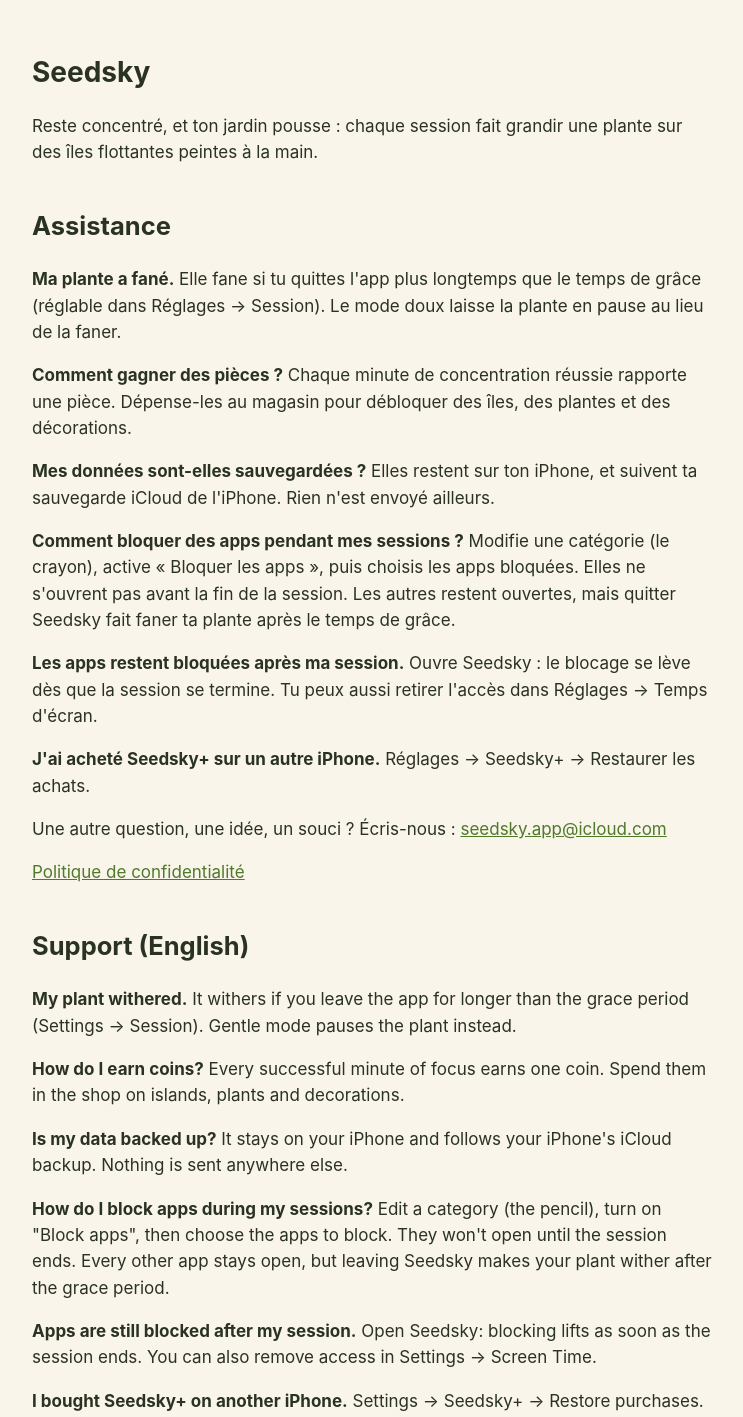
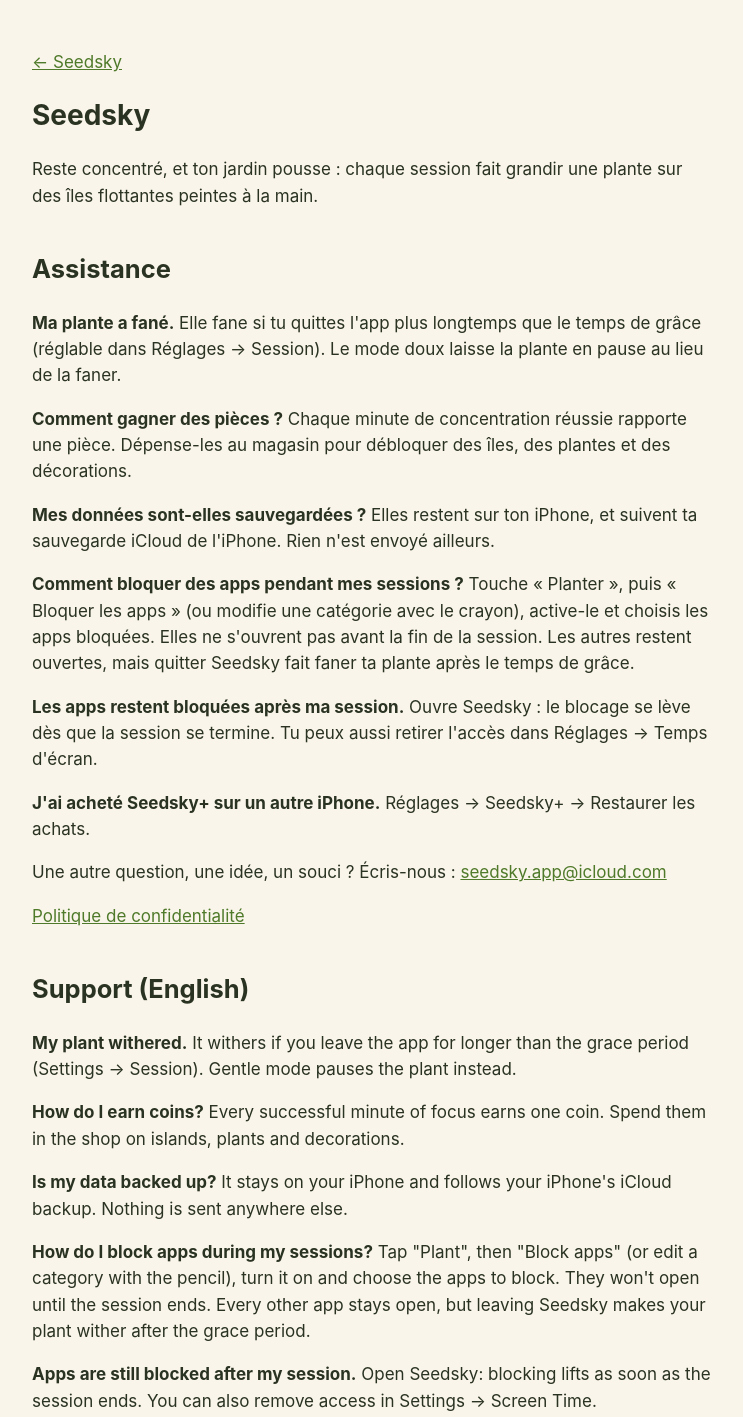
Before and after one commit to SeedskyApp/seedsky, a plain HTML site: page index.html in a window 1280 px wide. Shown: the top 1417 px of the page, without its empty margins (268-1011 px from the left). Drawn offline with Linux system fonts and the light colour scheme.

Commit message:
Add files via upload

```diff
--- a/index.html
+++ b/index.html
@@ -3,6 +3,9 @@
 <head>
 <meta charset="utf-8">
 <meta name="viewport" content="width=device-width, initial-scale=1">
+<meta name="description" content="Aide Seedsky : bloquer des apps, minuteur Pomodoro, pièces, données. Seedsky help: app blocking, Pomodoro timer, coins and privacy.">
+<link rel="canonical" href="https://seedskyapp.github.io/seedsky/">
+<meta name="apple-itunes-app" content="app-id=6834386341">
 <title>Seedsky — Assistance / Support</title>
 <style>
   body { font: 17px/1.55 -apple-system, system-ui, sans-serif; max-width: 680px; margin: 0 auto; padding: 32px 16px; color: #2a3322; background: #faf5ea; }
@@ -11,6 +14,7 @@
 </style>
 </head>
 <body>
+<p><a href="https://seedskyapp.github.io/">← Seedsky</a></p>
 <h1>Seedsky</h1>
 <p>Reste concentré, et ton jardin pousse : chaque session fait grandir une plante sur des îles flottantes peintes à la main.</p>
 
@@ -18,7 +22,7 @@
 <p><strong>Ma plante a fané.</strong> Elle fane si tu quittes l'app plus longtemps que le temps de grâce (réglable dans Réglages → Session). Le mode doux laisse la plante en pause au lieu de la faner.</p>
 <p><strong>Comment gagner des pièces ?</strong> Chaque minute de concentration réussie rapporte une pièce. Dépense-les au magasin pour débloquer des îles, des plantes et des décorations.</p>
 <p><strong>Mes données sont-elles sauvegardées ?</strong> Elles restent sur ton iPhone, et suivent ta sauvegarde iCloud de l'iPhone. Rien n'est envoyé ailleurs.</p>
-<p><strong>Comment bloquer des apps pendant mes sessions ?</strong> Modifie une catégorie (le crayon), active « Bloquer les apps », puis choisis les apps bloquées. Elles ne s'ouvrent pas avant la fin de la session. Les autres restent ouvertes, mais quitter Seedsky fait faner ta plante après le temps de grâce.</p>
+<p><strong>Comment bloquer des apps pendant mes sessions ?</strong> Touche « Planter », puis « Bloquer les apps » (ou modifie une catégorie avec le crayon), active-le et choisis les apps bloquées. Elles ne s'ouvrent pas avant la fin de la session. Les autres restent ouvertes, mais quitter Seedsky fait faner ta plante après le temps de grâce.</p>
 <p><strong>Les apps restent bloquées après ma session.</strong> Ouvre Seedsky : le blocage se lève dès que la session se termine. Tu peux aussi retirer l'accès dans Réglages → Temps d'écran.</p>
 <p><strong>J'ai acheté Seedsky+ sur un autre iPhone.</strong> Réglages → Seedsky+ → Restaurer les achats.</p>
 <p>Une autre question, une idée, un souci ? Écris-nous : <a href="mailto:seedsky.app@icloud.com">seedsky.app@icloud.com</a></p>
@@ -28,7 +32,7 @@
 <p><strong>My plant withered.</strong> It withers if you leave the app for longer than the grace period (Settings → Session). Gentle mode pauses the plant instead.</p>
 <p><strong>How do I earn coins?</strong> Every successful minute of focus earns one coin. Spend them in the shop on islands, plants and decorations.</p>
 <p><strong>Is my data backed up?</strong> It stays on your iPhone and follows your iPhone's iCloud backup. Nothing is sent anywhere else.</p>
-<p><strong>How do I block apps during my sessions?</strong> Edit a category (the pencil), turn on "Block apps", then choose the apps to block. They won't open until the session ends. Every other app stays open, but leaving Seedsky makes your plant wither after the grace period.</p>
+<p><strong>How do I block apps during my sessions?</strong> Tap "Plant", then "Block apps" (or edit a category with the pencil), turn it on and choose the apps to block. They won't open until the session ends. Every other app stays open, but leaving Seedsky makes your plant wither after the grace period.</p>
 <p><strong>Apps are still blocked after my session.</strong> Open Seedsky: blocking lifts as soon as the session ends. You can also remove access in Settings → Screen Time.</p>
 <p><strong>I bought Seedsky+ on another iPhone.</strong> Settings → Seedsky+ → Restore purchases.</p>
 <p>Questions or ideas? Write to <a href="mailto:seedsky.app@icloud.com">seedsky.app@icloud.com</a></p>
```
Also changed, not shown: confidentialite.html (+4 -0 lines).
